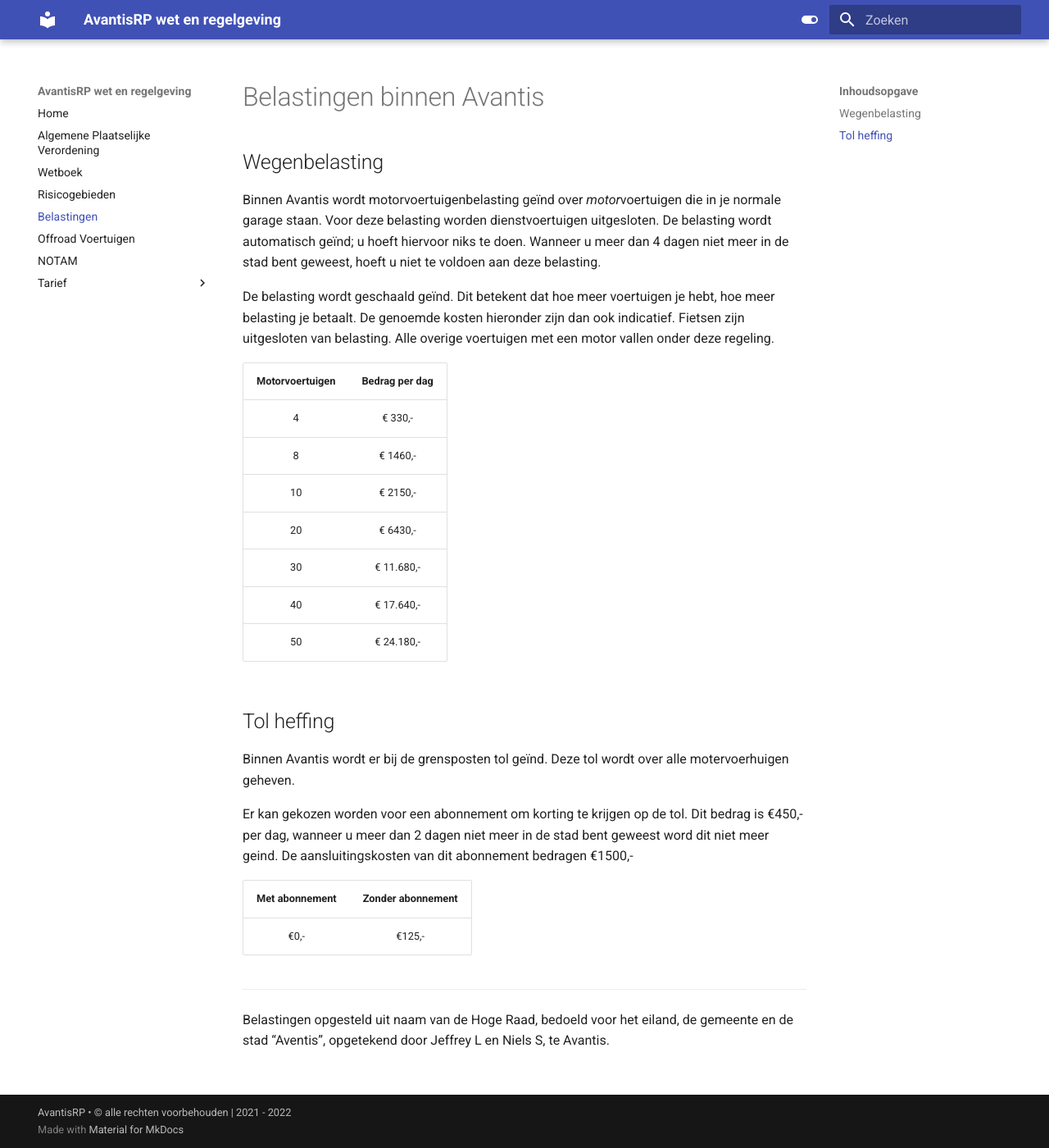
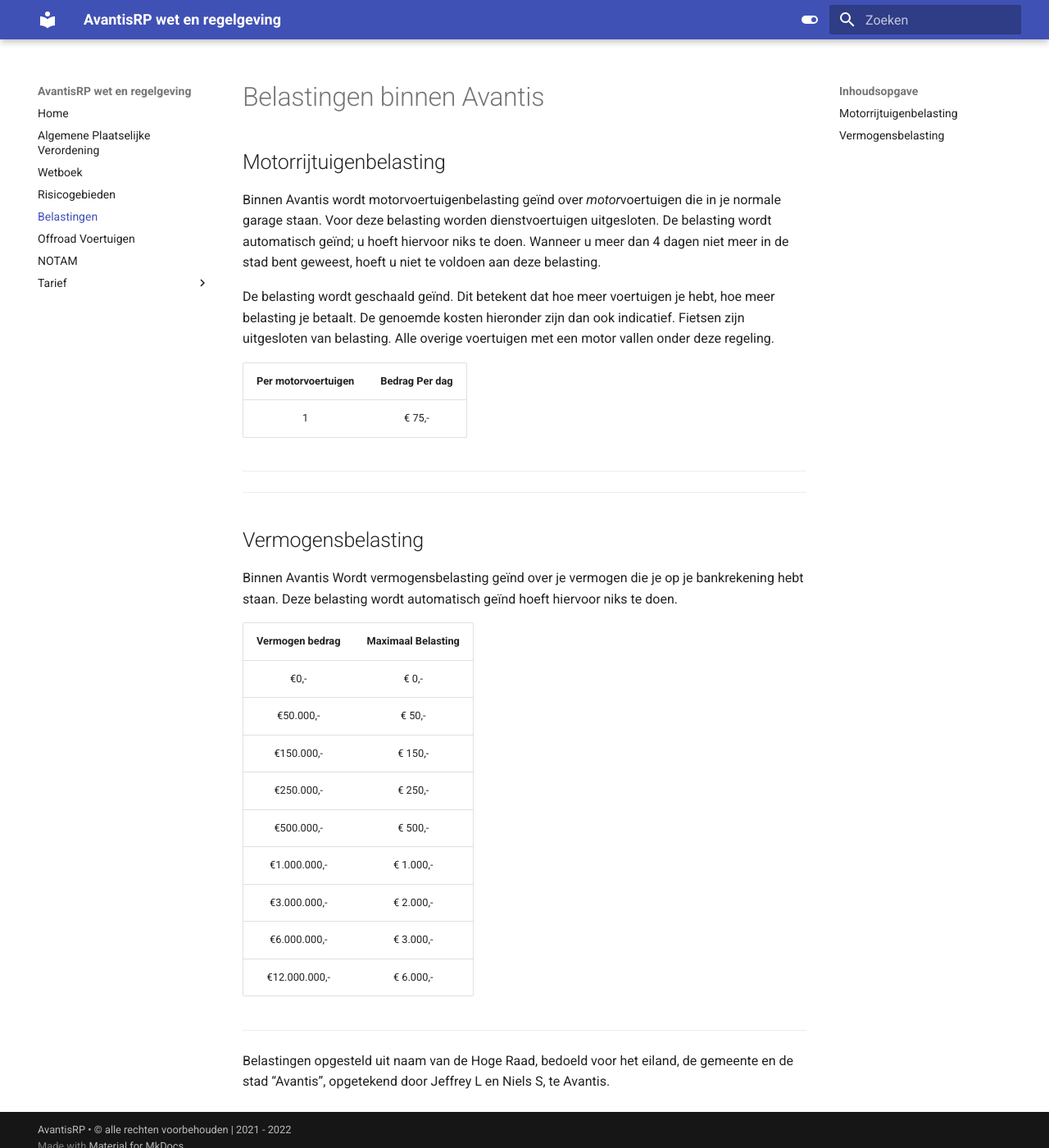
Before and after one commit to soireemb/wetboek, an MkDocs documentation site: the page built from docs/belastingen.md, in a window 1280 px wide and 1400 px high. Shown: the whole window at 82% size. Built offline with MkDocs 1.6.1 and Material for MkDocs 9.7.7, drawn with Linux system fonts in a browser that asks for light colours.

Commit message:
Apv verander en belasting

```diff
--- a/docs/belastingen.md
+++ b/docs/belastingen.md
@@ -1,31 +1,34 @@
 # Belastingen binnen Avantis
 
-## Wegenbelasting
+## Motorrijtuigenbelasting
 
 Binnen Avantis wordt motorvoertuigenbelasting geïnd over *motor*voertuigen die in je normale garage staan. Voor deze belasting worden dienstvoertuigen uitgesloten. De belasting wordt automatisch geïnd; u hoeft hiervoor niks te doen. Wanneer u meer dan 4 dagen niet meer in de stad bent geweest, hoeft u niet te voldoen aan deze belasting.
 
 De belasting wordt geschaald geïnd. Dit betekent dat hoe meer voertuigen je hebt, hoe meer belasting je betaalt. De genoemde kosten hieronder zijn dan ook indicatief.
 Fietsen zijn uitgesloten van belasting. Alle overige voertuigen met een motor vallen onder deze regeling.
 
-|Motorvoertuigen|Bedrag per dag|
-|:----:|:------------:|
-| 4    | € 330,-      |
-| 8    | € 1460,-     |
-| 10   | € 2150,-     |
-| 20   | € 6430,-     |
-| 30   | € 11.680,-   |
-| 40   | € 17.640,-   |
-| 50   | € 24.180,-   |
+|Per motorvoertuigen|Bedrag Per dag|
+|:----:|:----:|
+|1|€ 75,-|
 
-## Tol heffing
+-------
+***
+## Vermogensbelasting
 
-Binnen Avantis wordt er bij de grensposten tol geïnd. Deze tol wordt over alle motervoerhuigen geheven.
+Binnen Avantis Wordt vermogensbelasting geïnd over je vermogen die je op je bankrekening hebt staan. Deze belasting wordt automatisch geïnd hoeft hiervoor niks te doen.
 
-Er kan gekozen worden voor een abonnement om korting te krijgen op de tol.  Dit bedrag is €450,- per dag, wanneer u meer dan 2 dagen niet meer in de stad bent geweest word dit niet meer geind. De aansluitingskosten van dit abonnement bedragen €1500,-
+|Vermogen bedrag|Maximaal Belasting |
+|:-------:|:----:|
+|€0,-|€ 0,-|
+|€50.000,-|€ 50,-|
+|€150.000,-|€ 150,-|
+|€250.000,-|€ 250,-|
+|€500.000,-|€ 500,-|
+|€1.000.000,-|€ 1.000,-|
+|€3.000.000,-|€ 2.000,-|
+|€6.000.000,-|€ 3.000,-|
+|€12.000.000,-|€ 6.000,-|
 
-|Met abonnement| Zonder abonnement|
-|:-----:|:----:|
-| €0,- | €125,- |
 
 ---------------------
-Belastingen opgesteld uit naam van de Hoge Raad, bedoeld voor het eiland, de gemeente en de stad “Aventis”, opgetekend door Jeffrey L en Niels S, te Avantis.
+Belastingen opgesteld uit naam van de Hoge Raad, bedoeld voor het eiland, de gemeente en de stad “Avantis”, opgetekend door Jeffrey L en Niels S, te Avantis.
```
Also changed, not shown: docs/Tarief/vliegschool.md (+7 -5 lines).
